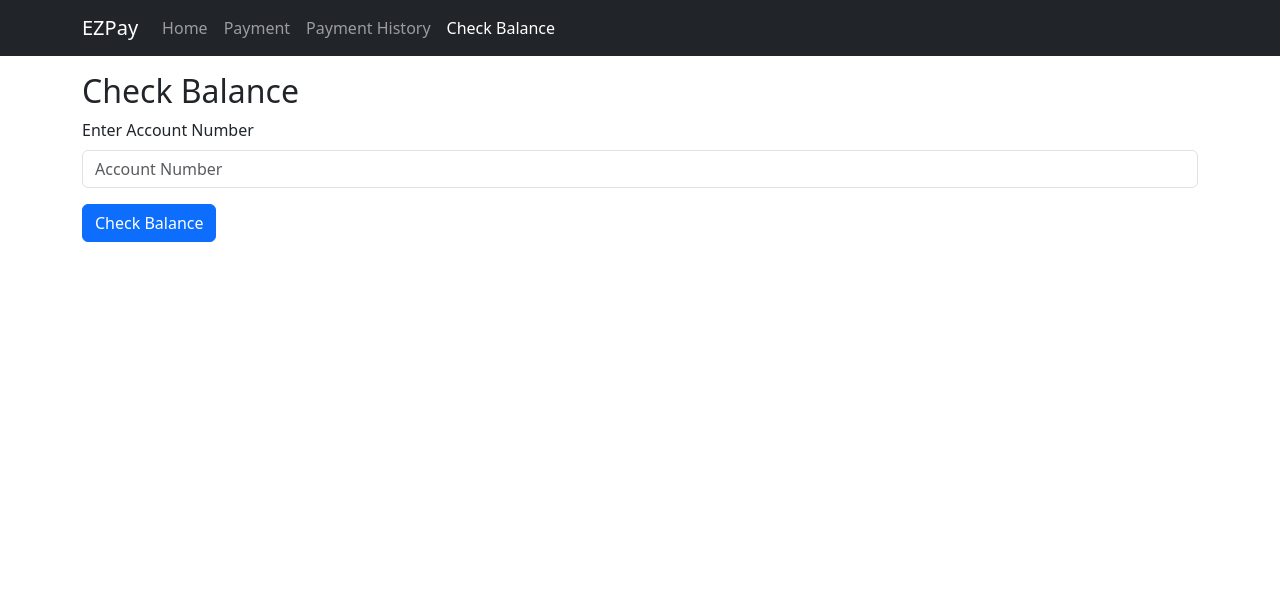
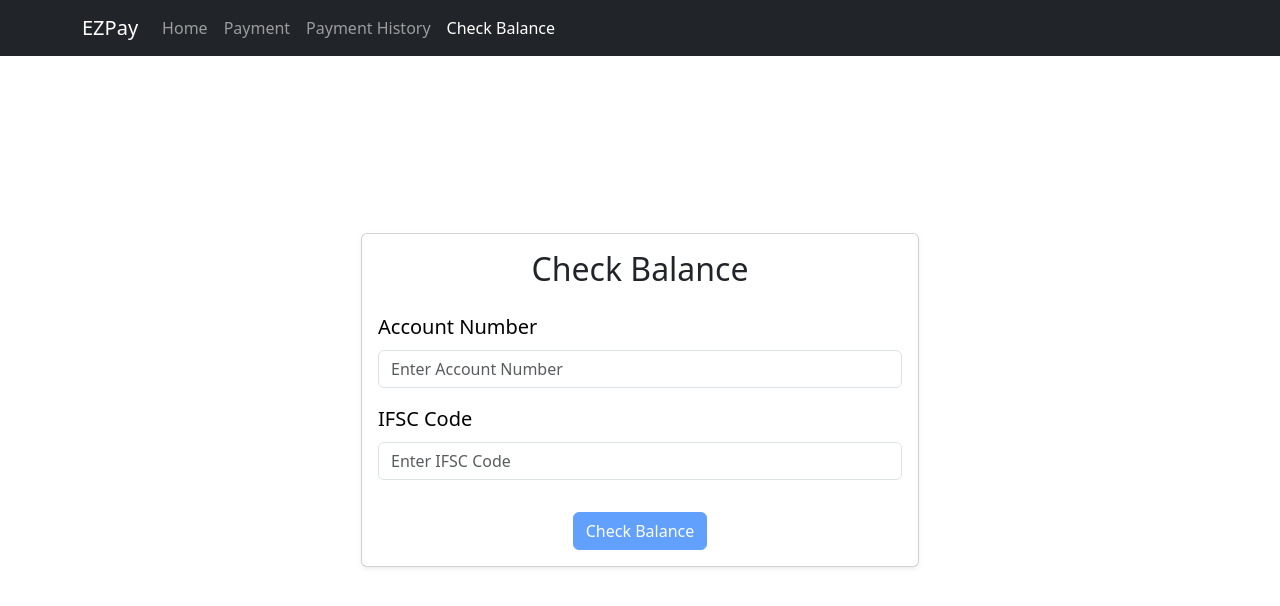
Before and after one commit to AishveenKaur/Ezpay_front, a React (Create React App) app: page /check-balance in a window 1280 px wide. Shown: the top 606 px of the page. Built offline with nearby package versions, Linux system fonts and the light colour scheme.

Commit message:
Update CheckBalance.js

```diff
--- a/src/Pages/CheckBalance.js
+++ b/src/Pages/CheckBalance.js
@@ -1,37 +1,125 @@
 import React, { useState } from "react";
-import { Container, Form, Button } from "react-bootstrap";
+import { Container, Form, Button, Alert, Spinner, Row, Col, Card } from "react-bootstrap";
 import NavbarComponent from "./Navbar";
+import { useNavigate } from "react-router-dom";
+import axios from "axios";
 
 const CheckBalance = () => {
   const [accountNumber, setAccountNumber] = useState("");
+  const [ifscCode, setIfscCode] = useState("");
+  const [balance, setBalance] = useState("");
+  const [error, setError] = useState("");
+  const [loading, setLoading] = useState(false);
+  const [checkingDone, setCheckingDone] = useState(false);
+  const navigate = useNavigate();
 
-  const handleCheckBalance = () => {
-    // API call to check balance based on account number
+  const handleCheckBalance = async () => {
+    setLoading(true);
+    setBalance("");
+    setError("");
+
+    try {
+      const response = await axios.get(`http://localhost:8086/api/payment/bank/check-balance`, {
+        params: {
+          accountNumber,
+          ifscCode,
+        },
+      });
+      setBalance(response.data);
+      setCheckingDone(true);
+    } catch (err) {
+      setError("Error retrieving balance. Please check the account number and IFSC code.");
+    } finally {
+      setLoading(false);
+    }
   };
+
+  const isFormValid = accountNumber !== "" && ifscCode !== "";
 
   return (
     <>
       <NavbarComponent />
-      <Container className="mt-5 pt-4">
-        <h2>Check Balance</h2>
+      <Container className="d-flex justify-content-center align-items-center" style={{ minHeight: "100vh" }}>
+        <Card className="w-50 shadow-sm">
+          <Card.Body>
+            {!checkingDone ? (
+              <>
+                <h2 className="text-center mb-4">Check Balance</h2>
                 <Form>
-          <Form.Group controlId="accountNumber">
-            <Form.Label>Enter Account Number</Form.Label>
+                  <Form.Group controlId="accountNumber" className="mb-3">
+                    <Form.Label style={{ fontSize: '1.25em', color: 'black' }}>Account Number</Form.Label>
                     <Form.Control
                       type="text"
-              placeholder="Account Number"
+                      placeholder="Enter Account Number"
                       value={accountNumber}
                       onChange={(e) => setAccountNumber(e.target.value)}
+                      style={{ fontSize: '1em' }}
                     />
                   </Form.Group>
+                  <Form.Group controlId="ifscCode" className="mb-3">
+                    <Form.Label style={{ fontSize: '1.25em', color: 'black' }}>IFSC Code</Form.Label>
+                    <Form.Control
+                      type="text"
+                      placeholder="Enter IFSC Code"
+                      value={ifscCode}
+                      onChange={(e) => setIfscCode(e.target.value)}
+                      style={{ fontSize: '1em' }}
+                    />
+                  </Form.Group>
+                  <Row className="text-center">
+                    <Col>
                       <Button
                         variant="primary"
                         onClick={handleCheckBalance}
                         className="mt-3"
+                        disabled={!isFormValid || loading}
                       >
-            Check Balance
+                        {loading ? (
+                          <>
+                            <Spinner animation="border" size="sm" /> Checking...
+                          </>
+                        ) : (
+                          "Check Balance"
+                        )}
                       </Button>
+                    </Col>
+                  </Row>
                 </Form>
+              </>
+            ) : (
+              <>
+                {balance && (
+                  <div className="mt-3 text-center" style={{ fontSize: '1.5em', fontWeight: 'bold', color: 'green' }}>
+                    {balance}
+                  </div>
+                )}
+                {error && (
+                  <Alert variant="danger" className="mt-3 text-center">
+                    {error}
+                  </Alert>
+                )}
+
+                <Row className="mt-4">
+                  <Col className="text-center">
+                    <Button
+                      variant="secondary"
+                      className="me-3"
+                      onClick={() => navigate("/")}
+                    >
+                      Home
+                    </Button>
+                    <Button
+                      variant="primary"
+                      onClick={() => navigate("/payment-history")}
+                    >
+                      View Transactions
+                    </Button>
+                  </Col>
+                </Row>
+              </>
+            )}
+          </Card.Body>
+        </Card>
       </Container>
     </>
   );
```
Lines whose indentation alone changed are shown as unchanged.
